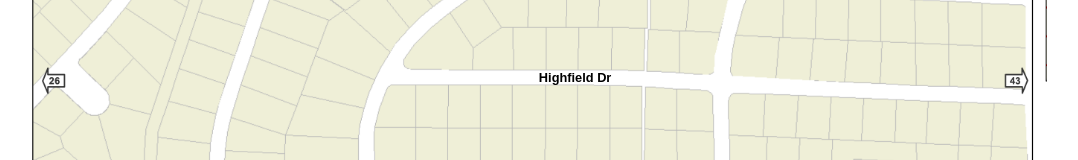
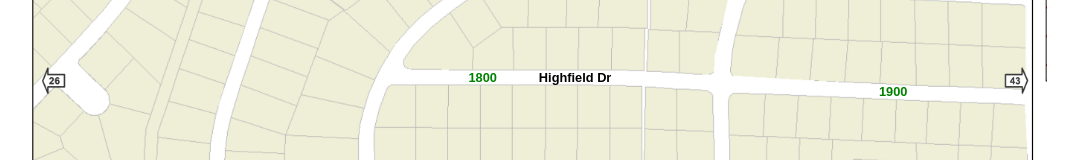
Before and after one commit to CircleMSolutions/map-test, a React (Create React App) app: page / in a window 1280 px wide. Shown: the part 301-461 px from the top of the page, without its empty margins (106-1184 px from the left). Built offline with nearby package versions, Linux system fonts and the light colour scheme.

Commit message:
Added block numbers

```diff
--- a/src/components/Map.tsx
+++ b/src/components/Map.tsx
@@ -57,6 +57,23 @@
       y: .4980,
       rotation: '0deg',
       text: 'Highfield Dr'
+    }
+  ]
+
+  const blocks = [
+    {
+      id: Math.random(),
+      x: .4500,
+      y: .4980,
+      rotation: '0deg',
+      text: "1800"
+    },
+    {
+      id: Math.random(),
+      x: .8500,
+      y: .5160,
+      rotation: '0deg',
+      text: "1900"
     }
   ]
 
@@ -122,7 +139,7 @@
         return <div
           key={label.id}
           style={{
-            fontSize: '0.8rem',
+            fontSize: zoom ? '1.2rem' : '0.8rem',
             fontWeight: 'bold',
             fontFamily: 'sans-serif',
             position: 'absolute',
@@ -131,6 +148,23 @@
             transform: `translate(-50%, -50%) rotate(${label.rotation})`,
           }}
         >{label.text}</div>
+      })}
+      {blocks.map((block) => {
+        const top = block.y * height!;
+        const left = block.x * width! + ref.current?.offsetLeft;
+        return <div
+          key={block.id}
+          style={{
+            fontSize: zoom ? '1.2rem' : '0.8rem',
+            fontWeight: 'bold',
+            fontFamily: 'sans-serif',
+            position: 'absolute',
+            color: "green",
+            top,
+            left,
+            transform: `translate(-50%, -50%) rotate(${block.rotation})`,
+          }}
+        >{block.text}</div>
       })}
       <img
         style={{ maxHeight: "100%" }}
```
